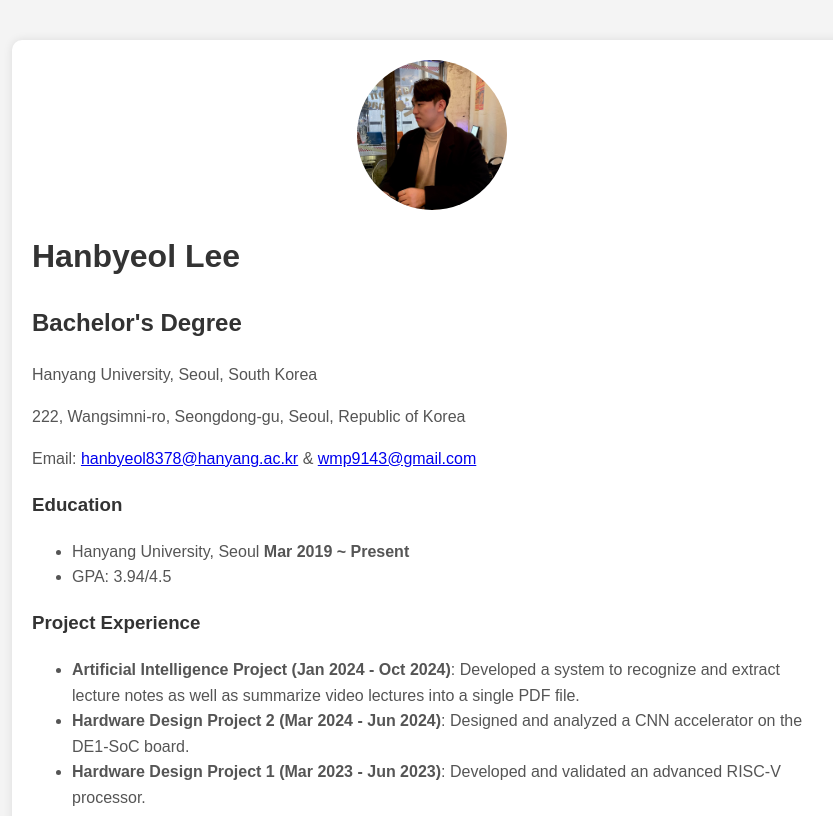
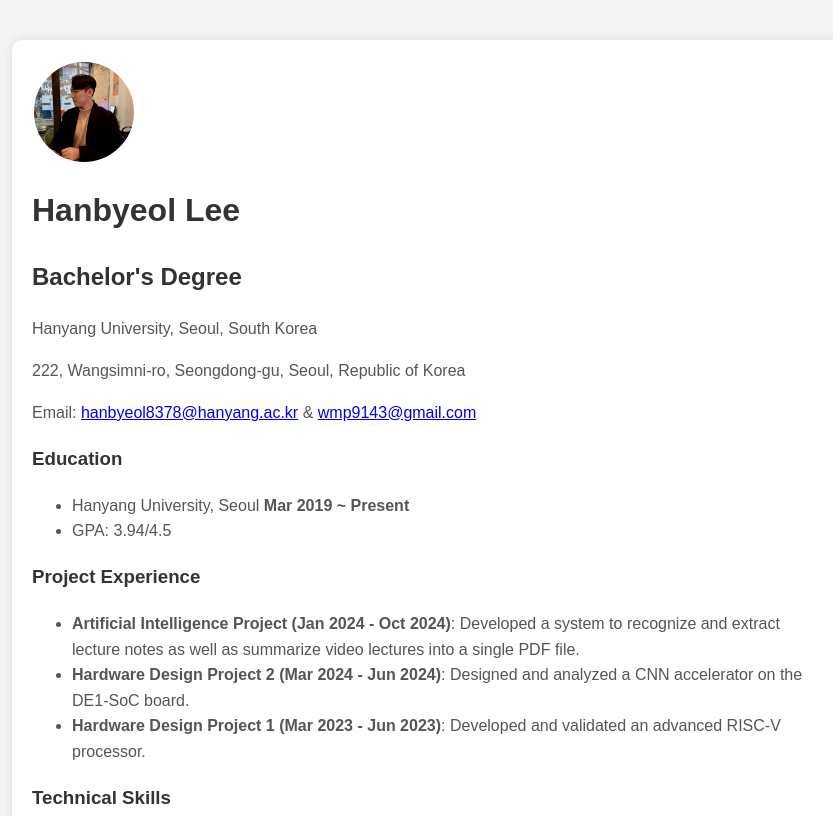
Before and after one commit to fuyukawasann/CV, a plain HTML site: page index.html in a window 1280 px wide. Shown: the top 816 px of the page, without its empty margins (208-1041 px from the left). Drawn offline with Linux system fonts and the light colour scheme.

Commit message:
Revise Code

```diff
--- a/index.html
+++ b/index.html
@@ -11,6 +11,19 @@
             margin: 20px;
             padding: 20px;
             background-color: #f4f4f4;
+        }
+        .profile {
+            width : 100px;
+            height : 100px;
+
+
+            border-radius: 100%;
+
+            border : 2px solid white;
+
+            background-image: url('profile.jpeg');
+            background-position : center;
+            background-size:cover;
         }
         .container {
             max-width: 800px;
@@ -36,7 +49,7 @@
 </head>
 <body>
     <div class="container">
-        <img src="/profile.jpeg" alt="Hanbyeol Lee's photo"> <!-- Replace with your photo URL -->
+        <div class="profile">    </div>
         <h1>Hanbyeol Lee</h1>
         <h2>Bachelor's Degree</h2>
         <p>Hanyang University, Seoul, South Korea</p>
```
Also changed, not shown: 1 other file.
